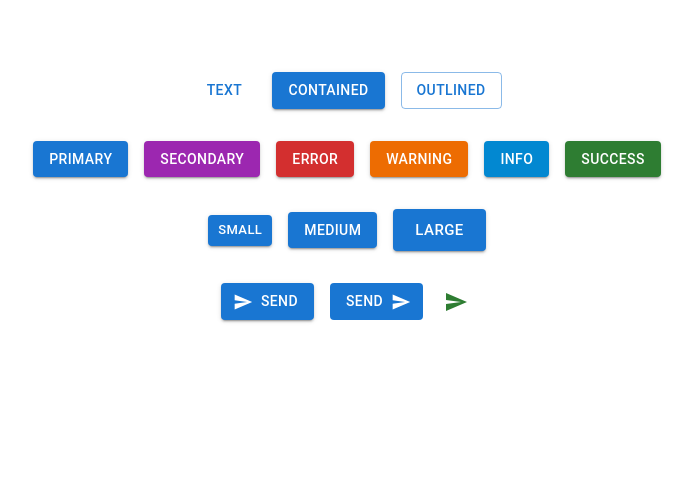
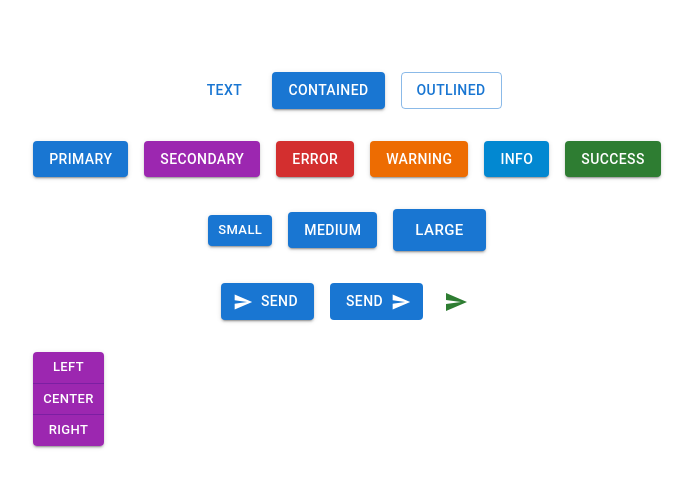
Before and after one commit to Radexman/MUI-React, a React (Vite) app: page / in a window 1280 px wide. Shown: the top 488 px of the page, without its empty margins (293-986 px from the left). Built offline with nearby package versions, Linux system fonts and the light colour scheme.

Commit message:
Button Group

```diff
--- a/src/components/MuiButton.tsx
+++ b/src/components/MuiButton.tsx
@@ -1,4 +1,4 @@
-import { Button, Stack, IconButton, Icon } from '@mui/material';
+import { Button, Stack, IconButton, ButtonGroup } from '@mui/material';
 import SendIcon from '@mui/icons-material/Send';
 
 const MuiButton = () => {
@@ -110,6 +110,19 @@ const MuiButton = () => {
 					<SendIcon />
 				</IconButton>
 			</Stack>
+			<Stack direction='row'>
+				<ButtonGroup
+					variant='contained'
+					orientation='vertical'
+					size='small'
+					color='secondary'
+					aria-label='alignment button group'
+				>
+					<Button onClick={() => alert('Left clicked')}>Left</Button>
+					<Button onClick={() => alert('Center clicked')}>Center</Button>
+					<Button onClick={() => alert('Right clicked')}>Right</Button>
+				</ButtonGroup>
+			</Stack>
 		</Stack>
 	);
 };
```
